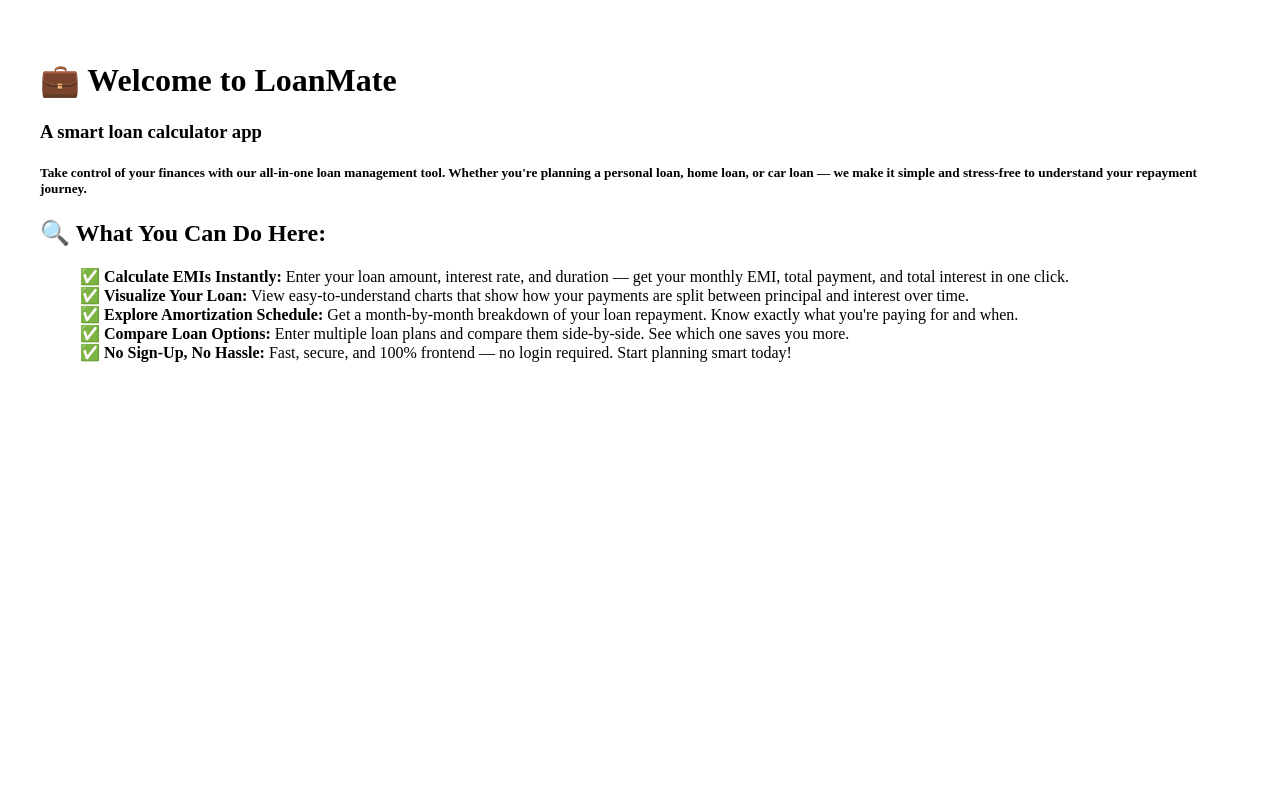
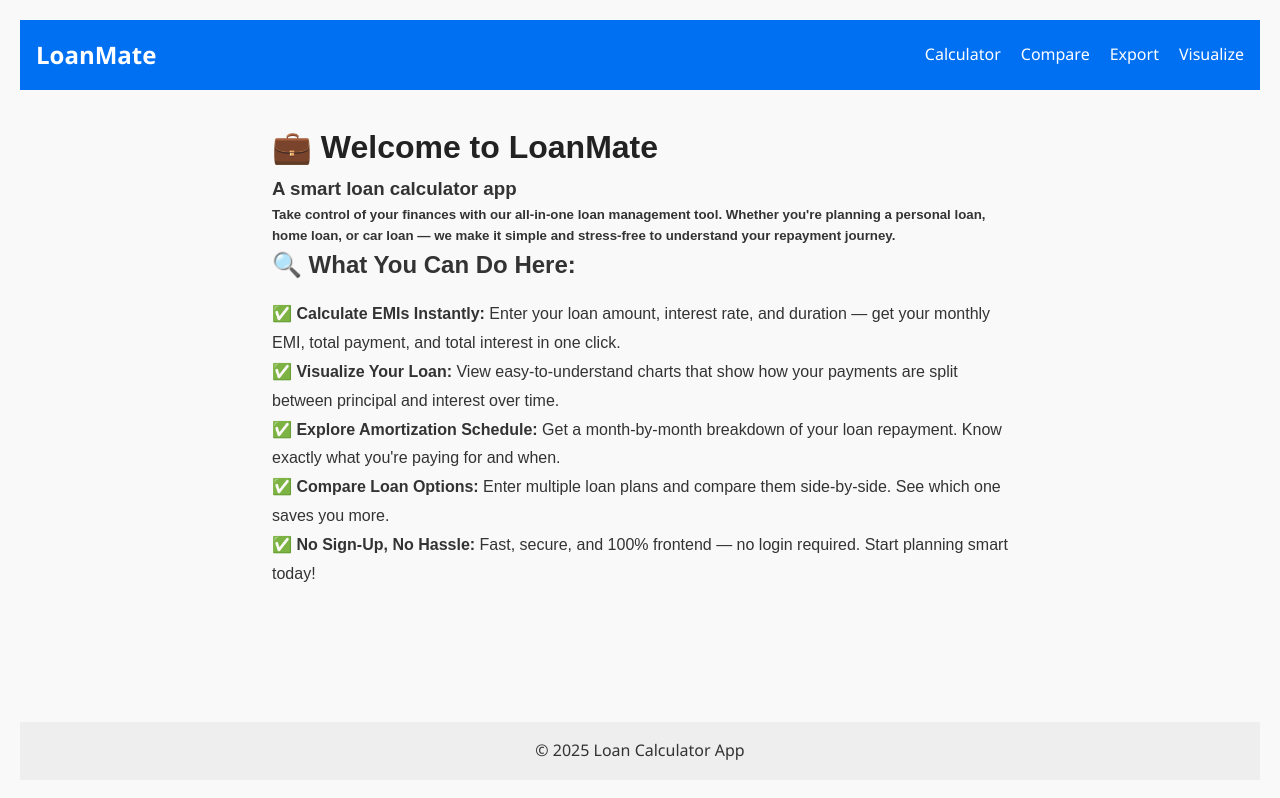
Before and after one commit to Priyal-2005/Loan-Calculator-App, a Next.js app: page / in a window 1280 px wide. Built offline with nearby package versions, Linux system fonts and the light colour scheme.

Commit message:
made chnages

```diff
--- /dev/null
+++ b/app/globals.css
@@ -0,0 +1,154 @@
+* {
+    margin: 0;
+    padding: 0;
+    box-sizing: border-box;
+}
+
+html, body {
+    height: 100%;
+}
+
+body {
+    display: flex;
+    flex-direction: column;
+}
+
+main {
+    flex: 1;
+}
+
+.intro {
+padding: 2rem;
+background-color: #f9f9f9;
+border-radius: 8px;
+max-width: 800px;
+margin: auto;
+font-family: sans-serif;
+}
+
+.intro h1 {
+color: #222;
+}
+
+.intro ul {
+margin-top: 1rem;
+line-height: 1.8;
+}
+
+body {
+font-family: 'Segoe UI', Tahoma, Geneva, Verdana, sans-serif;
+background-color: #f9f9f9;
+color: #333;
+line-height: 1.6;
+padding: 20px;
+}
+
+/* App container */
+.App {
+max-width: 800px;
+margin: auto;
+background: #fff;
+padding: 2rem;
+border-radius: 8px;
+box-shadow: 0 2px 8px rgba(0, 0, 0, 0.1);
+}
+
+
+/* Form styling */
+.loan-form {
+display: flex;
+flex-direction: column;
+gap: 1rem;
+}
+
+
+.loan-form input {
+padding: 10px;
+font-size: 1rem;
+border: 1px solid #ccc;
+border-radius: 4px;
+}
+
+
+.loan-form button {
+padding: 10px;
+font-size: 1rem;
+background-color: #0070f3;
+color: white;
+border: none;
+border-radius: 4px;
+cursor: pointer;
+}
+
+
+.loan-form button:hover {
+background-color: #005bb5;
+}
+
+/* Result card */
+.result-card {
+background: #eef6ff;
+padding: 1.5rem;
+margin-top: 1rem;
+border-left: 4px solid #0070f3;
+border-radius: 4px;
+}
+
+/* Amortization table */
+.amortization-table {
+margin-top: 2rem;
+overflow-x: auto;
+}
+
+
+.amortization-table table {
+width: 100%;
+border-collapse: collapse;
+}
+
+
+.amortization-table th,
+.amortization-table td {
+border: 1px solid #ccc;
+padding: 0.75rem;
+text-align: center;
+}
+
+
+.amortization-table th {
+background-color: #f0f0f0;
+}
+
+
+/* Navbar and Footer */
+nav {
+background-color: #0070f3;
+padding: 1rem;
+text-align: center;
+}
+
+.navbar-container {
+    display: flex;
+    justify-content: space-between;
+    align-items: center;
+    margin: 0 auto;
+}
+.navbar-brand {
+    font-size: 1.5rem;
+    font-weight: bold;
+    color: white;
+}
+
+.navbar-links a {
+    margin-left: 20px;
+    color: white;
+    text-decoration: none;
+    font-weight: 500;
+}
+
+
+footer {
+    padding: 1rem;
+    background-color: #eaeaea;
+    text-align: center;
+}
--- /dev/null
+++ b/app/layout.js
@@ -0,0 +1,22 @@
+import NavBar from "@/components/NavBar";
+import Footer from "@/components/Footer";
+import "./globals.css";
+
+
+export const metadata = {
+ title: "Loan Calculator",
+ description: "Compare and calculate EMIs easily",
+};
+
+
+export default function RootLayout({ children }) {
+ return (
+   <html lang="en">
+     <body>
+       <NavBar />
+       <main>{children}</main>
+       <Footer />
+     </body>
+   </html>
+ );
+}
```
